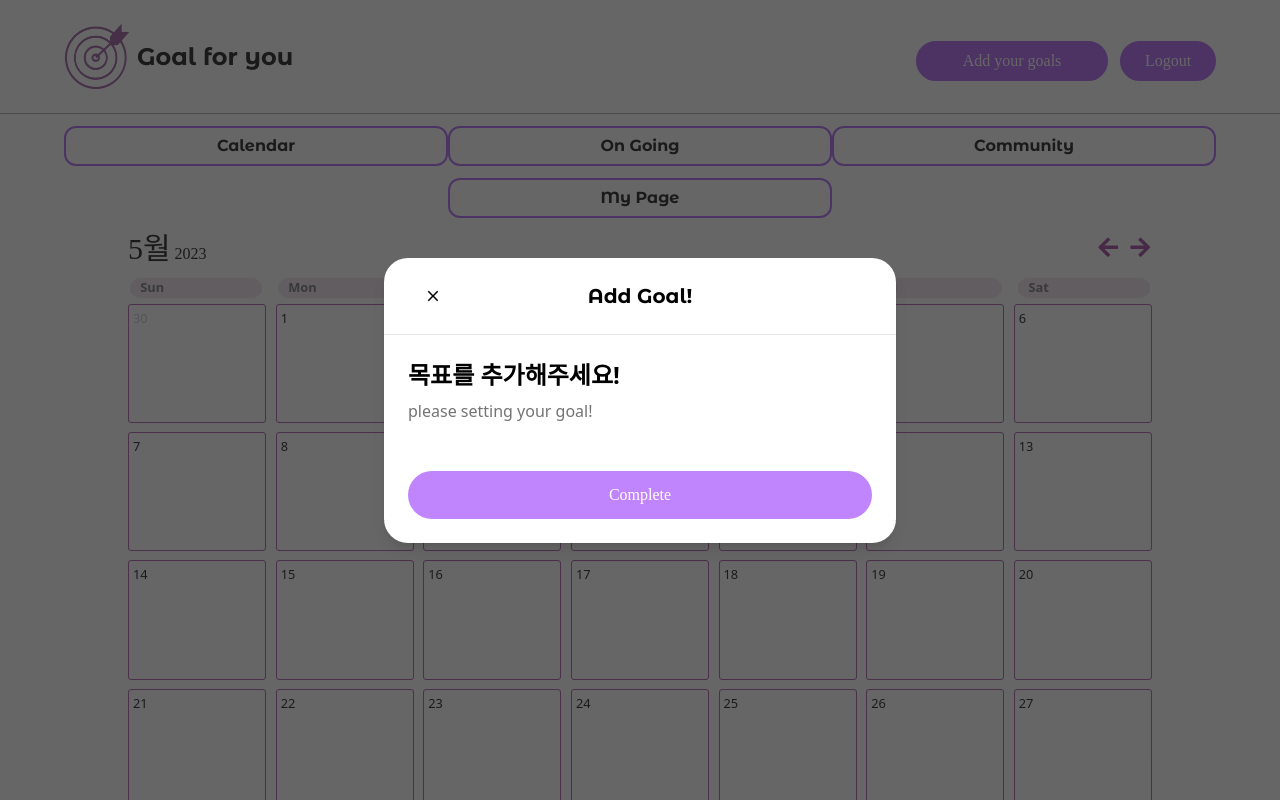
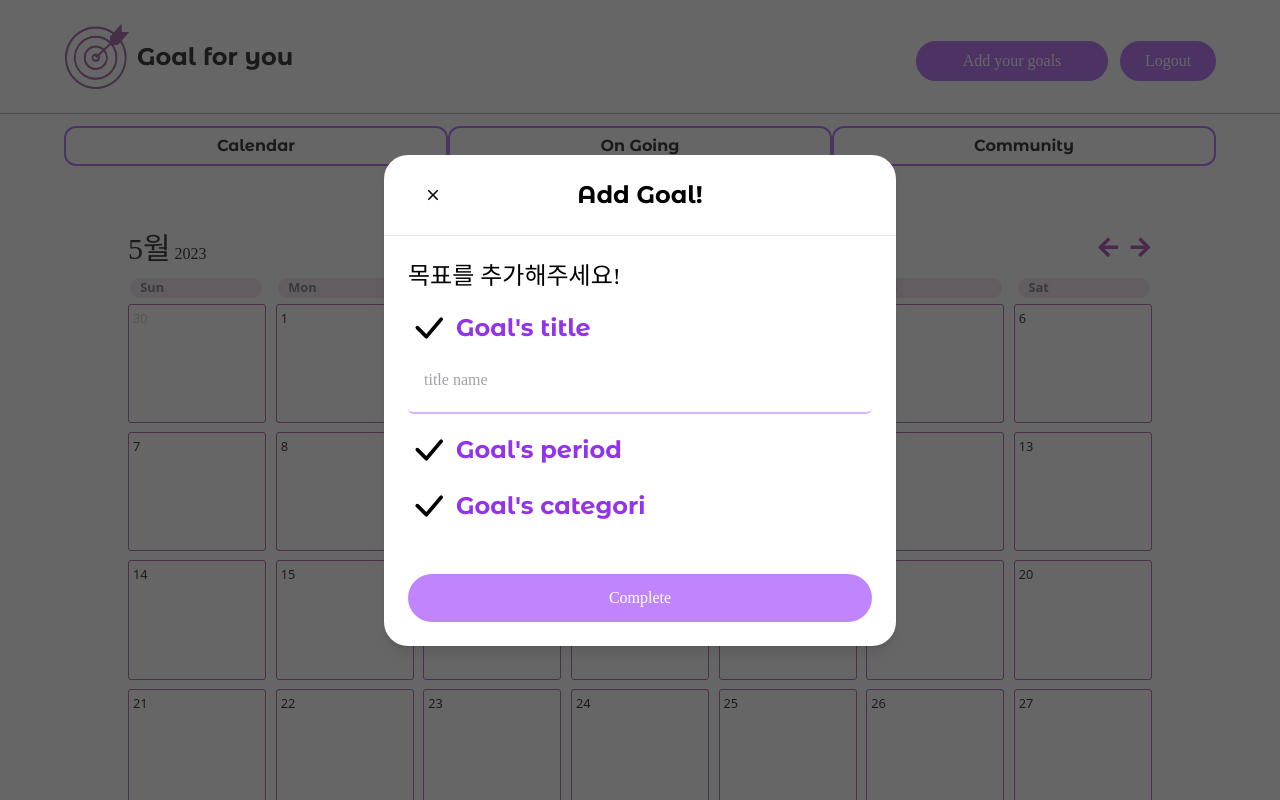
Before and after one commit to hyung6370/goal-for-you, a Next.js app: page /calendar in a window 1280 px wide. Shown: the top 800 px of the page. Built offline with nearby package versions, Linux system fonts and the light colour scheme.

Commit message:
[Add]: add goal 작업 중

```diff
--- a/components/modal/AddgoalModal.tsx
+++ b/components/modal/AddgoalModal.tsx
@@ -5,6 +5,8 @@ import Modal from "./Modal";
 import axios from "axios";
 import toast from "react-hot-toast";
 import Heading from "./Heading";
+import { BsCheckLg } from "react-icons/bs";
+import Input from "./Input";
 
 
 const AddgoalModal = () => {
@@ -45,6 +47,36 @@ const AddgoalModal = () => {
         title="목표를 추가해주세요!"
         subtitle="please setting your goal!"
       />
+
+        <div>
+          <div className="flex flex-row">
+            <BsCheckLg size={40}/>
+            <h1 className="flex justify-center mt-1 ml-2 text-2xl text-purple-600 font_here">Goal's title</h1>
+          </div>
+          <Input
+              id="goalName"
+              label="title name"
+              disabled={isLoading}
+              register={register}
+              errors={errors}
+              required
+            />
+        </div>
+        <div>
+          <div className="flex flex-row">
+            <BsCheckLg size={40}/>
+            <h1 className="flex justify-center mt-1 ml-2 text-2xl text-purple-600 font_here">Goal's period</h1>
+          </div>
+
+        </div>
+        <div>
+          <div className="flex flex-row">
+            <BsCheckLg size={40}/>
+            <h1 className="flex justify-center mt-1 ml-2 text-2xl text-purple-600 font_here">Goal's categori</h1>
+          </div>
+
+        </div>
+
     </div>
   )
 
--- a/components/modal/Heading.tsx
+++ b/components/modal/Heading.tsx
@@ -11,12 +11,12 @@ const Heading: React.FC<HeadingProps> = ({
 }) => {
   return (
     <div className={center ? 'text-center' : 'text-start'}>
-      <div className="text-2xl font-bold">
+      <div className="text-2xl font_kor_light">
         {title}
       </div>
-      <div className="mt-2 font-light text-neutral-500">
+      {/* <div className="mt-2 font-light text-neutral-500">
         {subtitle}
-      </div>
+      </div> */}
     </div>
    );
 }
--- /dev/null
+++ b/components/modal/Input.tsx
@@ -0,0 +1,76 @@
+import { FieldErrors, FieldValues, UseFormRegister } from "react-hook-form";
+import { BiDollar } from 'react-icons/bi';
+
+interface InputProps {
+  id: string;
+  label: string;
+  type?: string;
+  disabled?: boolean;
+  formatPrice?: boolean;
+  required?: boolean;
+  register: UseFormRegister<FieldValues>
+  errors: FieldErrors
+}
+
+const Input: React.FC<InputProps> = ({
+  id,
+  label,
+  type = "text",
+  disabled,
+  formatPrice,
+  register,
+  required,
+  errors
+}) => {
+  return (
+    <div className="relative w-full">
+      {formatPrice && (
+        <BiDollar
+          size={24}
+          className="absolute text-neutral-700 top-5 left-2"
+        />
+      )}
+      <input
+        id={id}
+        disabled={disabled}
+        {...register(id, { required })}
+        placeholder=" "
+        type={type}
+        className={`
+          peer w-full p-4 pt-6 font-light
+          bg-white border-b-2 rounded-md outline-none
+          border-purple-300
+          transition
+          disabled:opacity-70
+          disabled:cursor-not-allowed
+          ${formatPrice ? 'pl-9' : 'pl-4'}
+          ${errors[id] ? 'border-rose-500' : 'border-neutral-300'}
+          ${errors[id] ? 'focus:border-rose-500' : 'focus:border-purple-600'}
+        `}
+      />
+      <label
+        className={`
+          font_kor_light
+          absolute
+          text-md
+          duration-150
+          transform
+          -translate-y-3
+          top-5
+          z-10
+          origin-[0]
+          ${formatPrice ? 'left-9' : 'left-4'}
+          peer-placeholder-shown:scale-100
+          peer-placeholder-shown:translate-y-0
+          peer-focus:scale-75
+          peer-focus:-translate-y-4
+          ${errors[id] ? 'text-rose-500' : 'text-zinc-400'}
+        `}
+      >
+        {label}
+      </label>
+    </div>
+  );
+}
+
+export default Input;
--- a/components/modal/Modal.tsx
+++ b/components/modal/Modal.tsx
@@ -99,7 +99,7 @@ const Modal: React.FC<ModalProps> = ({
                 >
                   <IoMdClose size={18} />
                 </button>
-                <div className="text-xl font-semibold font_here">
+                <div className="text-2xl font-semibold font_here">
                   {title}
                 </div>
               </div>
```
